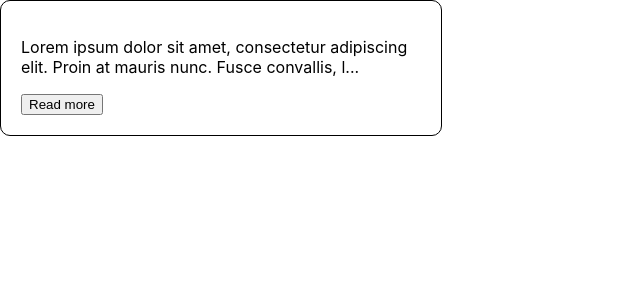
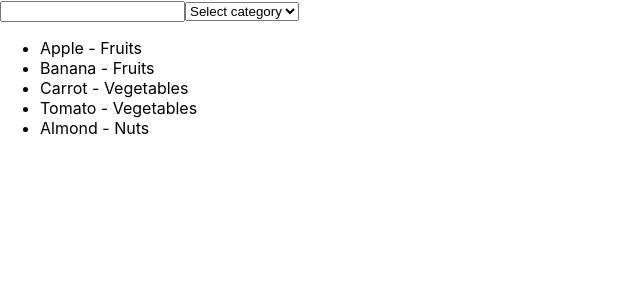
Before and after one commit to prashantui1491/pagination, a React (Create React App) app: page / in a window 1280 px wide. Shown: the top 300 px of the page, without its empty margins (0-640 px from the left). Built offline with nearby package versions, Linux system fonts and the light colour scheme; what ag-grid-community would draw is missing.

Commit message:
custumfilter

```diff
--- a/src/App.js
+++ b/src/App.js
@@ -26,6 +26,7 @@ import CounterProvider from './Counterappcontextreducer/CounterProvider'
 import Formhook1 from "./Formhook/index1";
 import Formhook2 from "./Formhook/index2";
 import Card1 from './Readlessreadmore/index1'
+import FilterComponent from './Custumfilter/filterComponent'
 
 
 
@@ -46,7 +47,7 @@ const  App = () => {
           {/* <MessagesProvider/> */}
             {/* <AppleClientInterview /> */}
 
-        <Card1/>
+        <FilterComponent/>
 
         </div>
     );
--- /dev/null
+++ b/src/Custumfilter/filterComponent.js
@@ -0,0 +1,44 @@
+import React from "react";
+import useFilter from "./useFilter";
+
+const items = [
+    { id: 1, name: "Apple", category: "Fruits" },
+    { id: 2, name: "Banana", category: "Fruits" },
+    { id: 3, name: "Carrot", category: "Vegetables" },
+    { id: 4, name: "Tomato", category: "Vegetables" },
+    { id: 5, name: "Almond", category: "Nuts" },
+  ];
+
+const FilterComponent = () => {
+    const {search, setSearch, category, setCategory, filteredItems} = useFilter(items)
+
+    const uniqueCategory = [...new Set(items.map((item)=> item.category))]
+
+    console.log(uniqueCategory, "category")
+
+    return(
+
+        <div>
+        <input type="text" value={search} onChange={(e)=>setSearch(e.target.value)}/>
+        <select onChange={(e)=>setCategory(e.target.value)}>
+            <option>Select category</option>
+            {
+                uniqueCategory.map((item)=>(
+                    <option>{item}</option>
+                ))
+            }
+        </select>
+        <ul>
+            {
+
+                filteredItems.length > 0 ?
+                filteredItems.map((item)=>(
+                    <li>{item.name} - {item.category}</li>
+                )) : <p>No data found</p>
+            }
+        </ul>
+        </div>
+    )
+}
+
+export default FilterComponent
--- /dev/null
+++ b/src/Custumfilter/useFilter.js
@@ -0,0 +1,14 @@
+import React, {useMemo, useState} from 'react'
+
+const useFilter = (items) => {
+    const [search, setSearch] = useState("")
+    const [category, setCategory] = useState("")
+
+    const filteredItems = useMemo(()=>{
+        return items.filter((item)=>item.name.toLowerCase().includes(search.toLowerCase()) && category === "" || item.category === category)
+    },[items, search, category])
+
+    return {search, setSearch, category, setCategory, filteredItems}
+}
+
+export default useFilter
```
